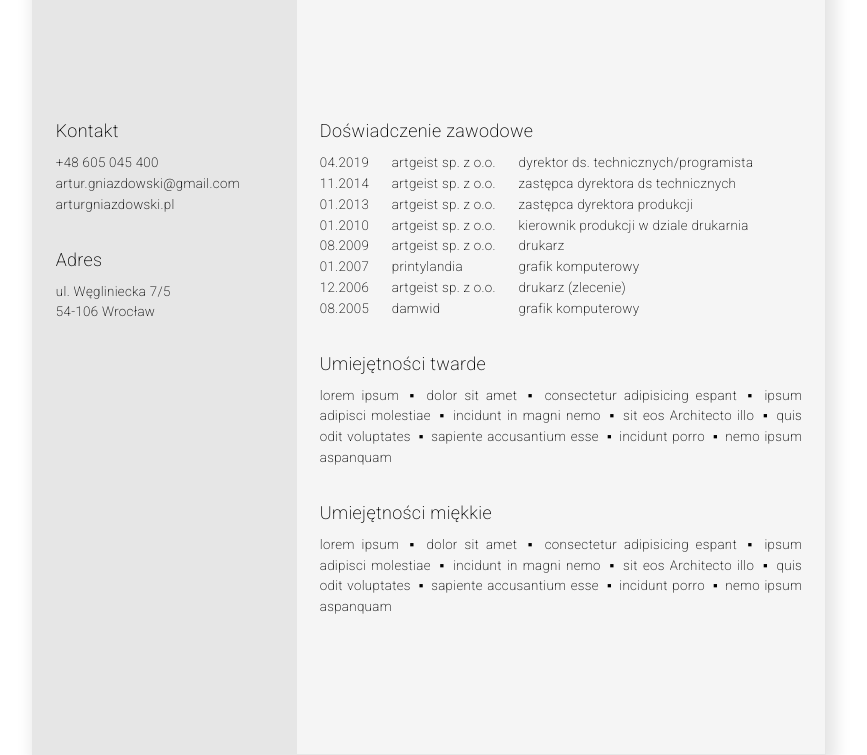
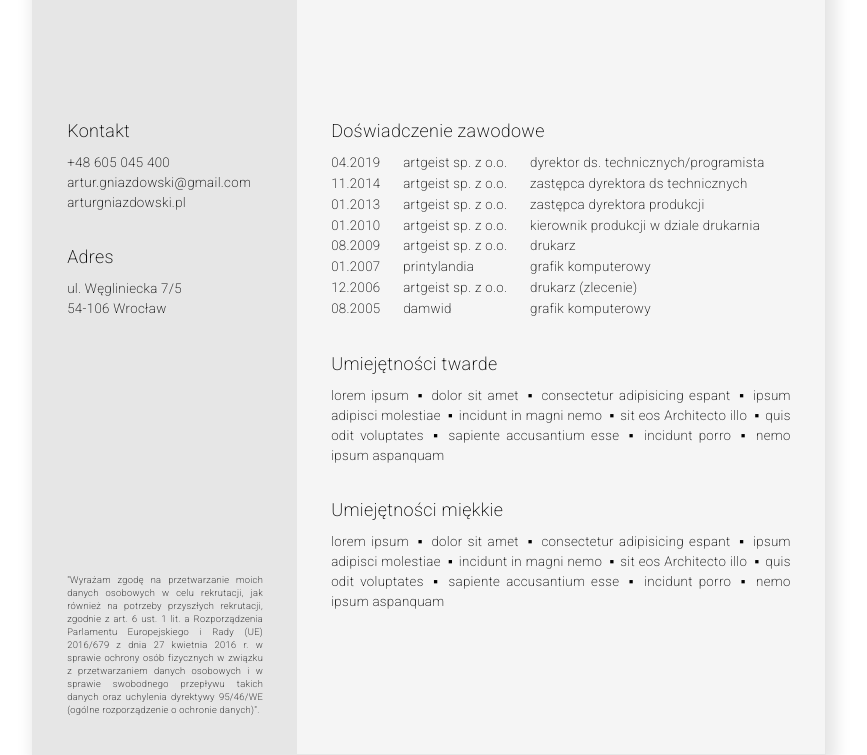
Before and after one commit to thabek/portfolio, a plain HTML site: page docs/cv.html in a window 1280 px wide. Shown: the part 206-961 px from the top of the page, without its empty margins (211-1078 px from the left). Drawn offline with nearby package versions, Linux system fonts and the light colour scheme.

Commit message:
klauzula

```diff
--- a/docs/css/cv.css
+++ b/docs/css/cv.css
@@ -31,14 +31,16 @@ body {
 
 .container>.pane-left {
 	display: flex;
+	flex-direction: column;
+	justify-content: space-between;
 	width: 7cm;
 	height: 100%;
 	background-color: rgb(230, 230, 230);
-	padding: 0 0.6cm;
+	padding: 0 0.9cm 1cm 0.9cm;
 }
 
 .container>.pane-left li>p {
-	line-height: 0.55cm;
+	line-height: 150%;
 }
 
 .container>.pane-right {
@@ -46,11 +48,11 @@ body {
 	width: 14cm;
 	height: 100%;
 	background-color: rgb(245, 245, 245);
-	padding: 0 0.6cm;
+	padding: 0 0.9cm 1cm 0.9cm;
 }
 
 .container>.pane-right .skills p {
-	line-height: 0.55cm;
+	line-height: 150%;
 	text-align: justify;
 }
 
@@ -124,3 +126,9 @@ h3 {
 	display: table-cell;
 	padding-right: 0.6cm;
 }
+
+.clause {
+	font-size: 7pt;
+	line-height: 140%;
+	text-align: justify;
+}
--- a/docs/cv.html
+++ b/docs/cv.html
@@ -35,6 +35,11 @@
           <p>54-106 Wrocław</p>
         </li>
       </ul>
+      <div class="clause">"Wyrażam zgodę na przetwarzanie moich danych osobowych w celu rekrutacji, jak również na
+        potrzeby przyszłych rekrutacji, zgodnie z art. 6 ust. 1 lit. a Rozporządzenia Parlamentu Europejskiego i Rady
+        (UE) 2016/679 z dnia 27 kwietnia 2016 r. w sprawie ochrony osób fizycznych w związku z przetwarzaniem danych
+        osobowych i w sprawie swobodnego przepływu takich danych oraz uchylenia dyrektywy 95/46/WE (ogólne
+        rozporządzenie o ochronie danych)".</div>
     </div>
     <div class="pane-right">
       <ul>
```
